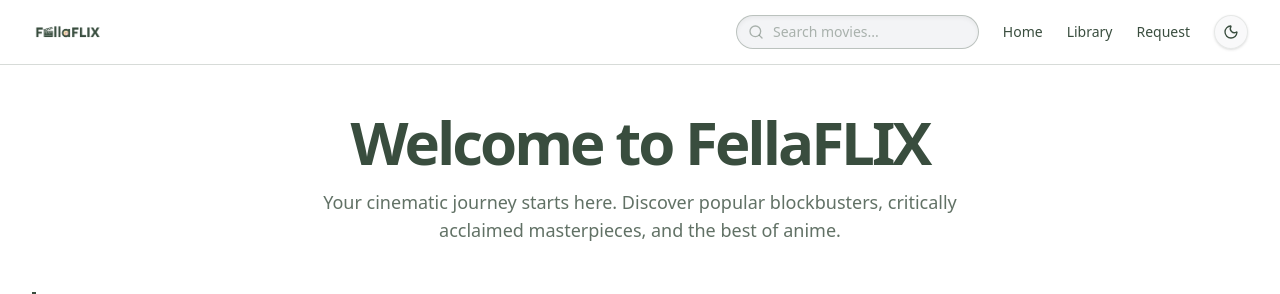
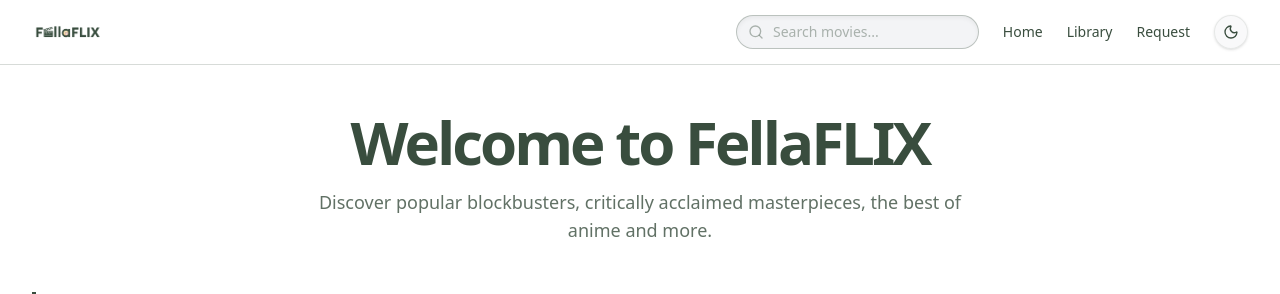
Before and after one commit to Jroshan106/Fella-Flix, a Next.js app: page / in a window 1280 px wide. Shown: the top 294 px of the page. Built offline with nearby package versions, Linux system fonts and the light colour scheme.

Commit message:
Update welcome message to enhance user engagement

```diff
--- a/src/app/page.tsx
+++ b/src/app/page.tsx
@@ -83,7 +83,7 @@ export default function Home() {
           Welcome to <span className="text-primary">FellaFLIX</span>
         </h1>
         <p className="text-lg text-foreground/80 max-w-2xl mx-auto">
-          Your cinematic journey starts here. Discover popular blockbusters, critically acclaimed masterpieces, and the best of anime.
+          Discover popular blockbusters, critically acclaimed masterpieces, the best of anime and more.
         </p>
       </motion.div>
 
```
